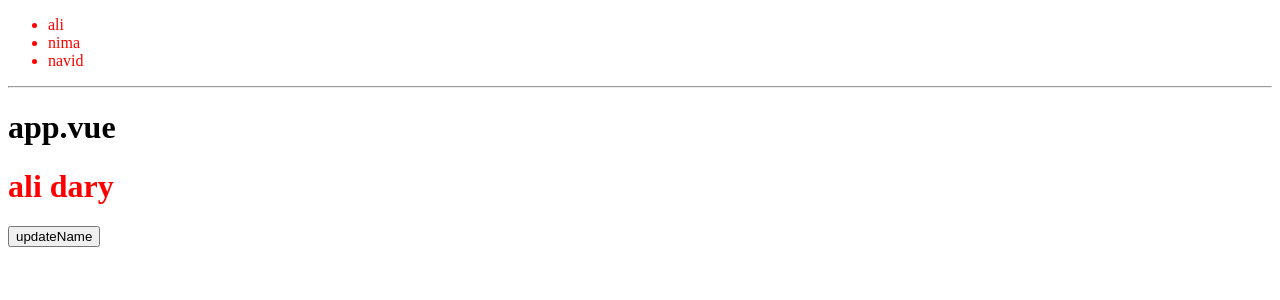
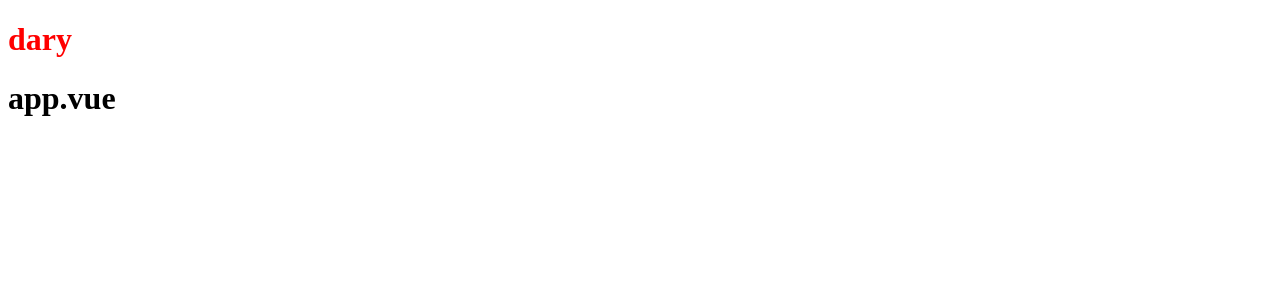
Before and after one commit to Darynazar/Vue3-Test, a Vue app: page / in a window 1280 px wide. Shown: the top 300 px of the page. Built offline with nearby package versions, Linux system fonts and the light colour scheme.

Commit message:
use props in setup

```diff
--- a/src/App.vue
+++ b/src/App.vue
@@ -1,16 +1,6 @@
 <template>
 
-    <ul>
-      <li v-for="(userName, index) in userNames" :key="index">
-        {{ userName }}
-      </li>
-    </ul>
-    <hr>
-    <teleport to="#teleport-target">
-      <HomeCompnent></HomeCompnent>
-    </teleport>
-
-
+      <HomeCompnent :name="name"></HomeCompnent>
 
   <div>
     <h1>app.vue</h1>
@@ -18,18 +8,18 @@
 </template>
 
 <script>
+import { ref } from 'vue';
 import HomeCompnent from "./components/HomeComponent.vue";
 
 export default {
   components: {
     HomeCompnent,
   },
-  data() {
-    return {
-      userNames: ["ali", "nima", "navid"],
-    };
-  },
-  methods: {},
+  setup(){
+    const name=ref('dary');
+
+    return {name};
+  }
 };
 </script>
 
--- a/src/components/HomeComponent.vue
+++ b/src/components/HomeComponent.vue
@@ -1,38 +1,21 @@
 <template>
   <div class="">
-    <h1>{{ fullname }}</h1>
-    <button @click="updateName">updateName</button>
+    <h1>{{ name }}</h1>
+
   </div>
 </template>
 
   <script>
-import { computed, ref, watch, watchEffect } from "vue";
 
 export default {
-  setup() {
-    const name = ref("ali");
-    const last = ref("dary");
-    const fullname = computed(() => {
-      // console.log(name.value)
-      // console.log(last.value)
-      return name.value + " " + last.value;
-    });
+ props:['name'],
+ setup(props){
 
-    watch(name, (newValue, oldValue) => {
-      console.log(name.value, newValue, oldValue);
-      console.log(last.value);
-    });
+  console.log(props);
+  return {}
+ }
 
-    watchEffect(()=>{
-      console.log(name.value)
-      console.log(last.value)
-    })
 
-    function updateName() {
-      name.value = "heydar";
-    }
-    return { name, last, fullname, updateName };
-  },
 };
 </script>
 
```
